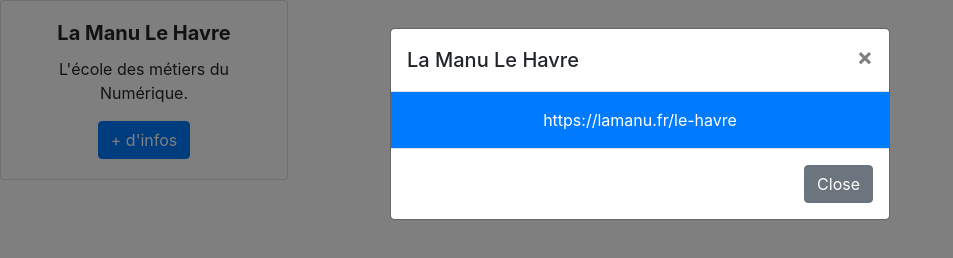
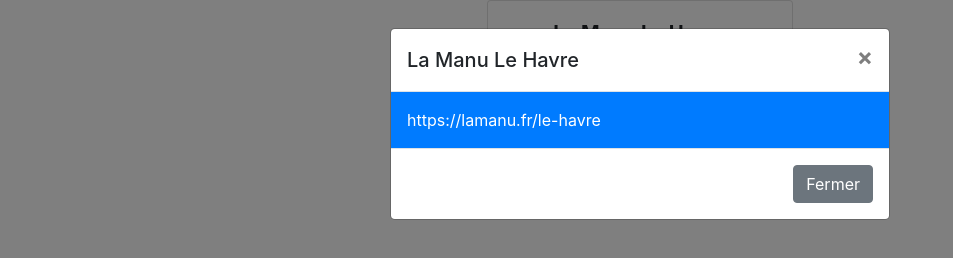
Before and after one commit to Sulian-Gouard/framework-exo4, a plain HTML site: page index.html in a window 1280 px wide. Both pictures are taken after a click on the button "+ d'infos". Shown: the whole page, without its empty margins (0-953 px from the left). Drawn offline with nearby package versions, Linux system fonts and the light colour scheme.

Commit message:
corrections

```diff
--- a/index.html
+++ b/index.html
@@ -1,5 +1,5 @@
 <!DOCTYPE html>
-<html lang="en">
+<html lang="fr">
 
 <head>
     <meta charset="UTF-8">
@@ -10,25 +10,26 @@
 </head>
 
 <body>
+    <div class="container">
+        <div class="row justify-content-center">
+            <div class="card text-center">
 
-    <div class="card text-center" style="width: 18rem;">
-
-        <div class="card-body">
-            <h5 class="card-title font-weight-bold">La Manu Le Havre</h5>
-            <p class="card-text">L'école des métiers du Numérique.</p>
-
-            <button type="button" class="btn btn-primary" data-toggle="modal" data-target="#exampleModal">
-                + d'infos
-            </button>
-
+                <div class="card-body">
+                    <p class="card-title font-weight-bold h5">La Manu Le Havre</p>
+                    <p class="card-text">L'École des métiers du Numérique.</p>
+                    <button type="button" class="btn btn-primary" data-toggle="modal" data-target="#exampleModal">
+                        + d'infos
+                    </button>
+                </div>
+            </div>
 
             <div class="modal fade" id="exampleModal" tabindex="-1" role="dialog" aria-labelledby="exampleModalLabel"
                 aria-hidden="true">
                 <div class="modal-dialog" role="document">
                     <div class="modal-content">
                         <div class="modal-header">
-                            <h5 class="modal-title" id="exampleModalLabel">La Manu Le Havre</h5>
-                            <button type="button" class="close" data-dismiss="modal" aria-label="Close">
+                            <p class="modal-title h5" id="exampleModalLabel">La Manu Le Havre</p>
+                            <button type="button" class="close" data-dismiss="modal" aria-label="fermer">
                                 <span aria-hidden="true">&times;</span>
                             </button>
                         </div>
@@ -37,13 +38,15 @@
                                 class="text-white">https://lamanu.fr/le-havre</a>
                         </div>
                         <div class="modal-footer">
-                            <button type="button" class="btn btn-secondary" data-dismiss="modal">Close</button>
+                            <button type="button" class="btn btn-secondary" data-dismiss="modal">Fermer</button>
                         </div>
                     </div>
                 </div>
             </div>
         </div>
     </div>
+
+
 
 
 
```
Also changed, not shown: exo4.txt (added).
